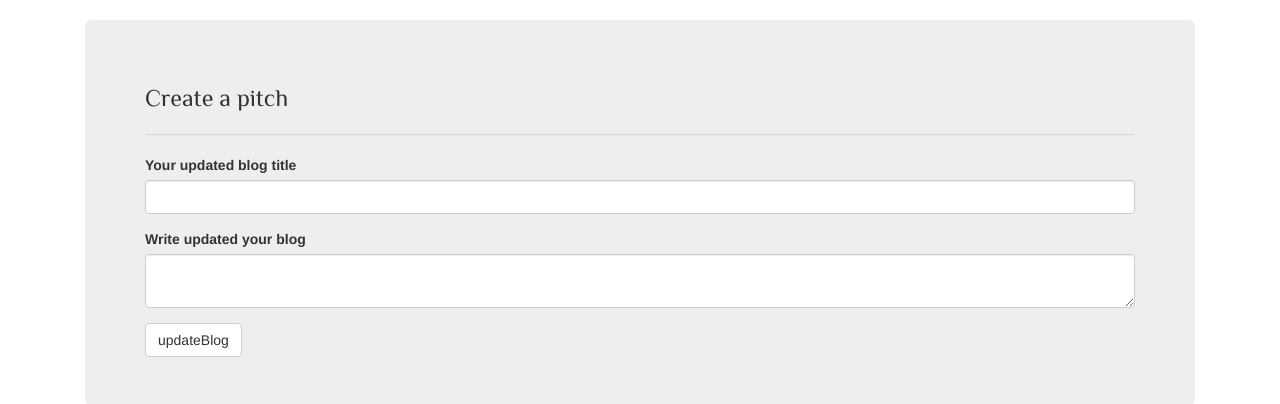
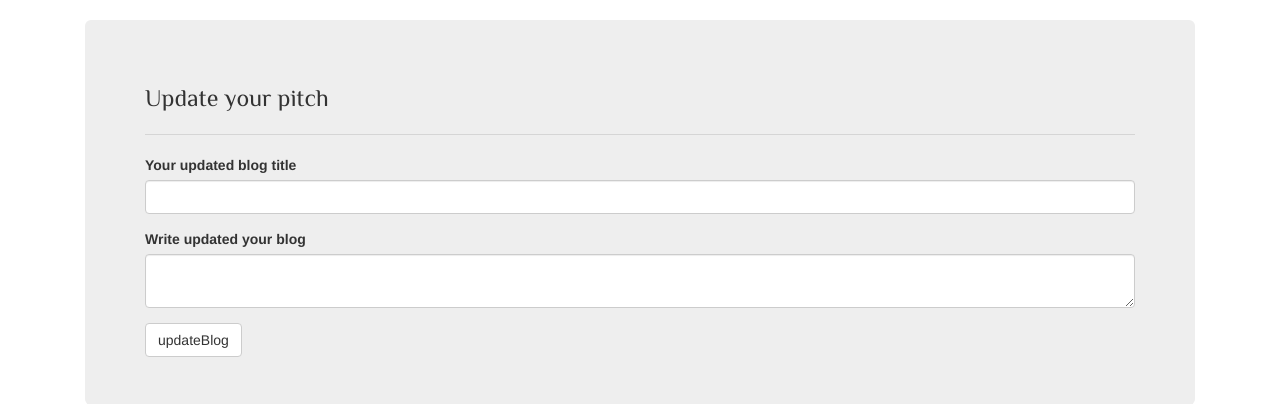
Before and after one commit to mfannick/blog, a Flask app: page /blog/1/update in a window 1280 px wide. Shown: the part 54-458 px from the top of the page. Run offline with Flask 2, Linux system fonts and the light colour scheme; the visitor is signed in with stand-in values (Sample User, id 1); data comes from the database, SQL or seed files in the repository; data that the repository does not hold is empty; some libraries are stand-ins or nearby versions.

Commit message:
editing the update page

```diff
--- a/app/templates/updateBlog.html
+++ b/app/templates/updateBlog.html
@@ -5,7 +5,7 @@
 <div class="container">
     <div class="col-md-12">
         <div class="jumbotron">
-            <h3 style="font-family:'El Messiri', sans-serif ">Create a pitch</h3>
+            <h3 style="font-family:'El Messiri', sans-serif ">Update your pitch</h3>
             <hr>
             {{ wtf.quick_form(updateblog_form) }}
         </div>
```
